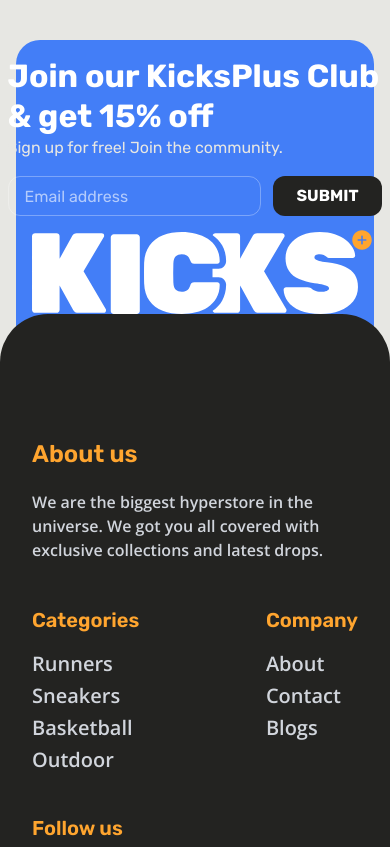
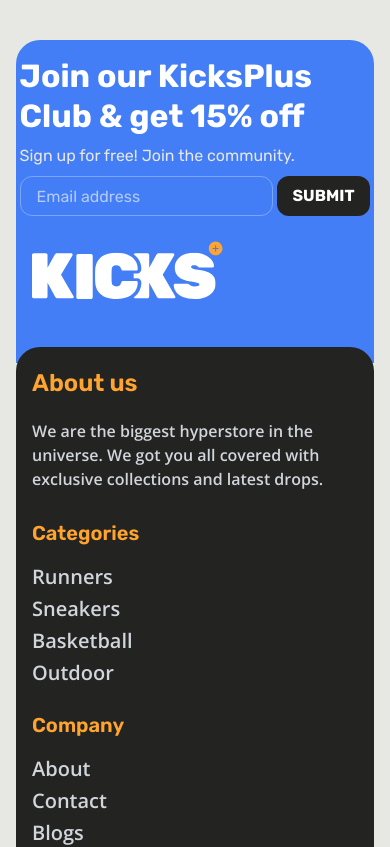
Before and after one commit to slsuyel/zavisoft-s, a Next.js app: page /cart in a window 390 px wide. Shown: the part 940-1787 px from the top of the page. Built offline with nearby package versions, Linux system fonts and the light colour scheme.

Commit message:
feat: Add Footer and RelatedProducts components, including a new logo asset.

```diff
--- a/src/components/Common/Footer.tsx
+++ b/src/components/Common/Footer.tsx
@@ -6,17 +6,17 @@ const Footer = () => {
     <footer className="w-full bg-[#E7E7E3] pt-10 ">
       <Container>
         {/* Blue Newsletter Card */}
-        <div className="bg-[#437EF7] rounded-t-[24px] md:rounded-t-[48px] p-4 md:p-16 flex flex-col md:flex-row items-center justify-between relative z-20 mx-4 md:mx-0 font-rubik">
+        <div className="bg-[#437EF7] rounded-t-[24px] md:rounded-t-[48px] p-4 pb-6 md:p-16 flex flex-col md:flex-row items-center justify-between relative z-20 mx-4 md:mx-0 font-rubik">
           <div className="max-w-xl mb-4 md:mb-10">
-            <div className=" mb-4">
-              <h2 className="text-[32px] md:text-[48px] font-bold text-white leading-tight  md:uppercase  ">
+            <div className="">
+              <h2 className="text-[32px] md:text-[48px] font-bold text-white leading-tight  md:uppercase px-4   mb-2 md:mb-4">
                 Join our KicksPlus Club & get 15% off
               </h2>
-              <p className=" text-[#E7E7E3] text-base md:text-xl">
+              <p className=" text-[#E7E7E3] text-base md:text-xl px-4 mb-2 md:mb-4">
                 Sign up for free! Join the community.
               </p>
             </div>
-            <div className="flex flex-row gap-3 w-full md:max-w-[420px]">
+            <div className="flex flex-row gap-1 md:gap-3 w-full md:max-w-[420px] px-4 mb-2 md:mb-4">
               <input
                 type="email"
                 placeholder="Email address"
@@ -43,7 +43,7 @@ const Footer = () => {
       font-bold uppercase
       rounded-xl
       h-[40px] md:h-[48px]
-      px-6 md:px-8
+      px-4 md:px-8
       whitespace-nowrap
     "
               >
@@ -52,41 +52,22 @@ const Footer = () => {
             </div>
           </div>
           {/* Logo and Plus Icon Section */}
-          <div className="relative flex items-center">
-            <div className="relative">
-              <Image
-                src="/assets/logo-white.svg"
-                alt="Branding"
-                width={315}
-                height={90}
-                className="w-full h-auto object-contain md:mt-4"
-              />
-              {/* Plus Icon Positioning */}
-              <span className="absolute -top-1 -right-4 md:top-0 md:-right-6">
-                <svg
-                  width="24"
-                  height="24"
-                  className="md:w-8 md:h-8" // মোবাইলে ছোট এবং বড় স্ক্রিনে বড় দেখাবে
-                  viewBox="0 0 32 32"
-                  fill="none"
-                  xmlns="http://www.w3.org/2000/svg"
-                >
-                  <path
-                    d="M16 3.02344C23.1552 3.02344 28.9766 8.84482 28.9766 16C28.9766 23.1552 23.1552 28.9766 16 28.9766C8.84482 28.9766 3.02344 23.1552 3.02344 16C3.02344 8.84482 8.84482 3.02344 16 3.02344ZM16 9.97656C15.7286 9.97656 15.4683 10.0844 15.2764 10.2764C15.0844 10.4683 14.9766 10.7286 14.9766 11V14.9766H11C10.7286 14.9766 10.4683 15.0844 10.2764 15.2764C10.0844 15.4683 9.97656 15.7286 9.97656 16C9.97656 16.2714 10.0844 16.5317 10.2764 16.7236C10.4683 16.9156 10.7286 17.0234 11 17.0234H14.9766V21C14.9766 21.2714 15.0844 21.5317 15.2764 21.7236C15.4683 21.9156 15.7286 22.0234 16 22.0234C16.2714 22.0234 16.5317 21.9156 16.7236 21.7236C16.9156 21.5317 17.0234 21.2714 17.0234 21V17.0234H21C21.2714 17.0234 21.5317 16.9156 21.7236 16.7236C21.9156 16.5317 22.0234 16.2714 22.0234 16C22.0234 15.7286 21.9156 15.4683 21.7236 15.2764C21.5317 15.0844 21.2714 14.9766 21 14.9766H17.0234V11C17.0234 10.7286 16.9156 10.4683 16.7236 10.2764C16.5317 10.0844 16.2714 9.97656 16 9.97656Z"
-                    fill="#FFA52F"
-                    stroke="#FFA52F"
-                    strokeWidth="0.046875"
-                  />
-                </svg>
-              </span>
-            </div>
+
+          <div className=" w-full md:w-auto mb-10 relative">
+            <Image
+              src="/assets/logo-white-plus.svg"
+              alt="Branding"
+              width={400}
+              height={100}
+              className="w-48 md:w-[315px] h-auto object-contain md:mt-4"
+            />
           </div>
         </div>
 
         {/* Black Links Section */}
-        <div className="bg-[#232321] rounded-[48px] -mt-4 md:-mt-16 pt-32  px-8 md:px-16 text-white relative z-20">
-          <div className="grid grid-cols-1 md:grid-cols-5 gap-12 ">
-            <div className=" col-span-2">
+        <div className="bg-[#232321] rounded-t-[24px] md:rounded-t-[48px] -mt-4 md:-mt-16 pt-6 md:pt-32 mx-4 md:mx-0 px-4 md:px-16 text-white relative z-20">
+          <div className="grid grid-cols-1 md:grid-cols-5 gap-8 md:gap-12">
+            <div className=" md:col-span-2">
               <h3
                 className="
   text-[#FFA52F]
@@ -112,7 +93,7 @@ font-open-sans
                 covered with exclusive collections and latest drops.
               </p>
             </div>
-            <div>
+            <div className=" md:col-span-1">
               <h3
                 className="text-[#FFA52F]
   font-rubik
@@ -132,7 +113,7 @@ font-open-sans
               </ul>
             </div>
             {/* Company */}
-            <div>
+            <div className=" md:col-span-1">
               <h3
                 className="text-[#FFA52F]
   font-rubik
@@ -151,7 +132,7 @@ font-open-sans
               </ul>
             </div>
             {/* Follow */}
-            <div>
+            <div className=" md:col-span-1">
               <h3
                 className="text-[#FFA52F]
   font-rubik
@@ -226,7 +207,7 @@ font-open-sans
           </div>
 
           {/* The Large Branding Image */}
-          <div className="w-full overflow-hidden flex justify-center mt-24">
+          <div className="w-full overflow-hidden flex justify-center mt-10 md:mt-24">
             <img
               src="/assets/white-logo.png"
               alt="Branding"
--- a/src/components/ProductPage/RelatedProducts.tsx
+++ b/src/components/ProductPage/RelatedProducts.tsx
@@ -102,7 +102,7 @@ const RelatedProducts = () => {
               className={`w-12 h-12 flex items-center justify-center rounded-lg transition-all ${
                 canScrollPrev
                   ? "bg-[#232321] text-white hover:bg-black"
-                  : "bg-gray-200 text-gray-400 cursor-not-allowed"
+                  : "bg-gray-400  text-white cursor-not-allowed"
               }`}
             >
               <ChevronLeft size={24} />
@@ -114,7 +114,7 @@ const RelatedProducts = () => {
               className={`w-12 h-12 flex items-center justify-center rounded-lg transition-all ${
                 canScrollNext
                   ? "bg-[#232321] text-white hover:bg-black"
-                  : "bg-gray-200 text-gray-400 cursor-not-allowed"
+                  : "bg-gray-400  text-white cursor-not-allowed"
               }`}
             >
               <ChevronRight size={24} />
```
Also changed, not shown: public/assets/logo-white-plus.svg (added).
